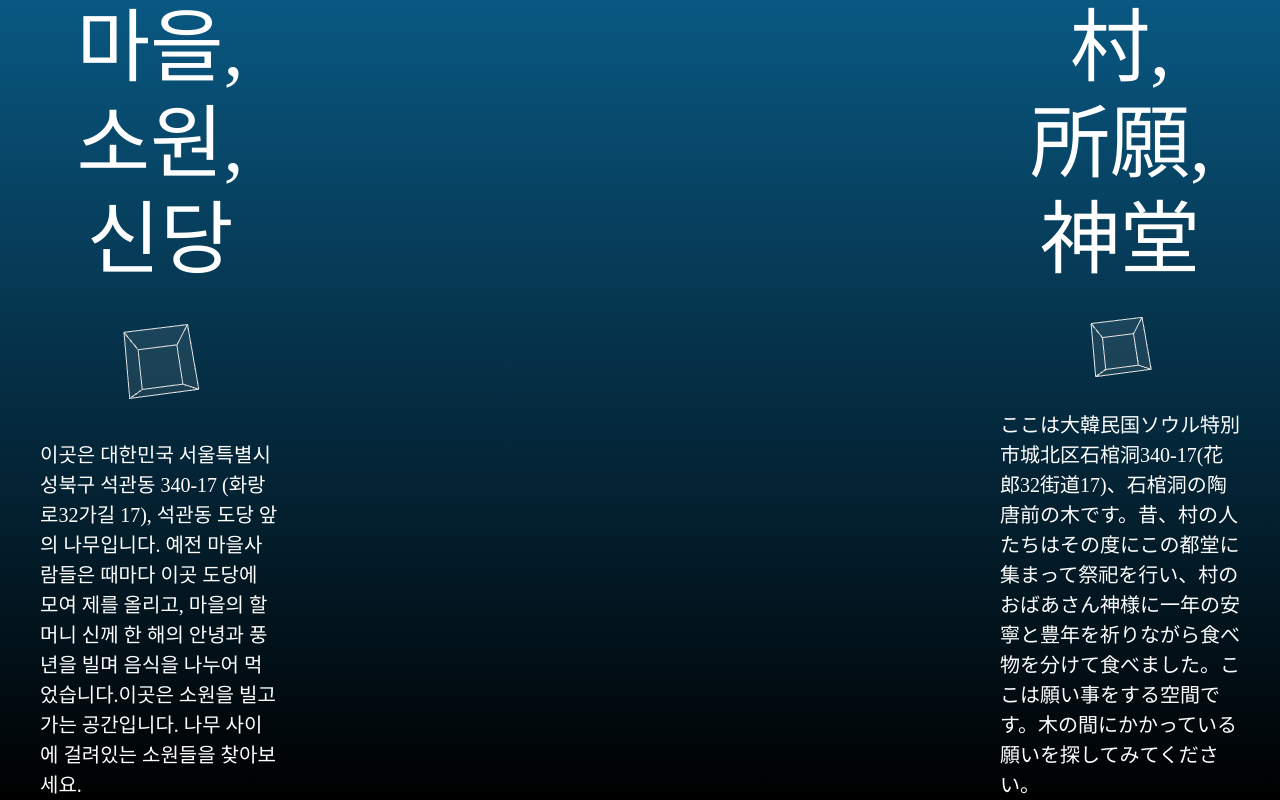
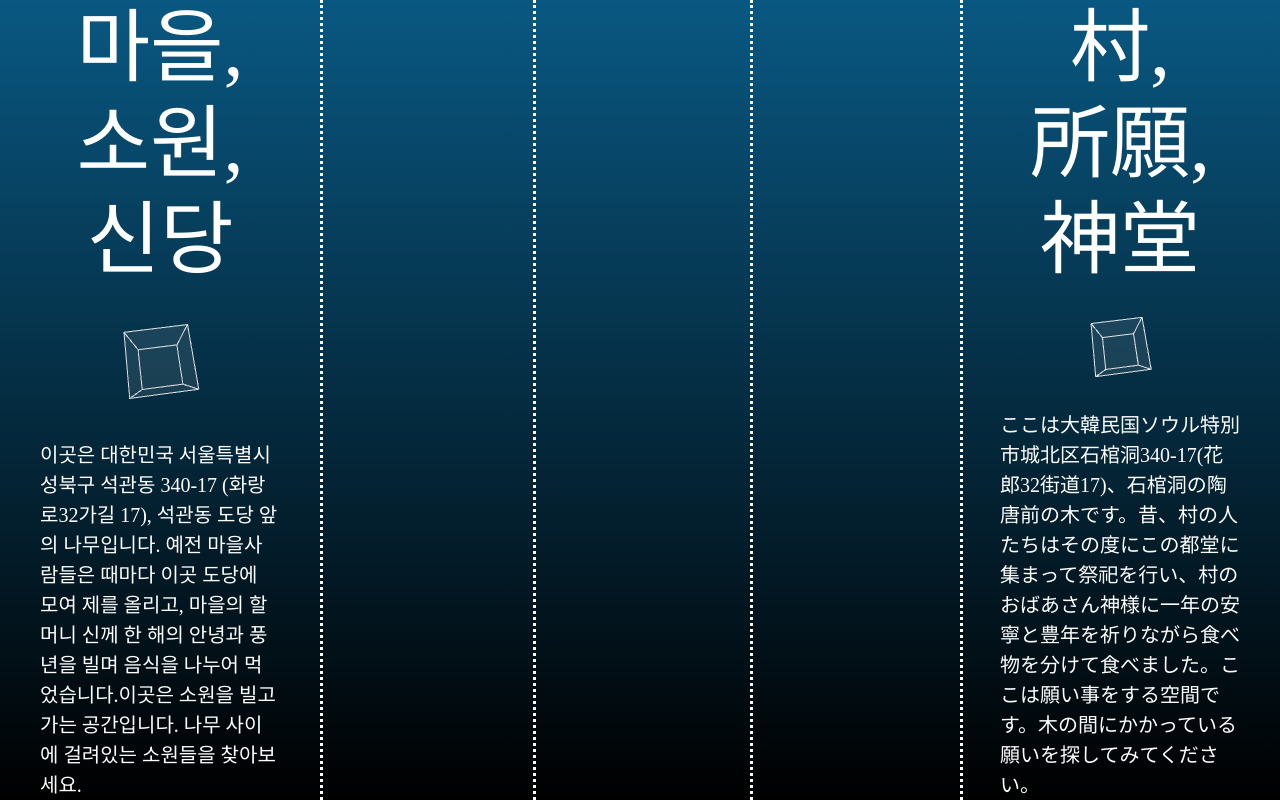
Before and after one commit to 0dot77/yeps-osaka, a React (Vite) app: page /interviews in a window 1280 px wide. Built offline with nearby package versions, Linux system fonts and the light colour scheme; a web font is replaced by a local one.

Commit message:
feat: object upload

```diff
--- a/src/atom.js
+++ b/src/atom.js
@@ -24,7 +24,15 @@ export const wishData = atom({
   default: [],
 });
 
+// 클릭된 메뉴의 클래스를 저장
 export const clickedMenu = atom({
   key: 'clickedMenu',
   default: null,
 });
+
+// 클릭된 메뉴의 height 값 저장
+// divider에 전달
+export const menuHeight = atom({
+  key: 'menuHeight',
+  default: [],
+});
--- a/src/components/Nav.jsx
+++ b/src/components/Nav.jsx
@@ -14,7 +14,7 @@ const Container = styled.nav`
   grid-template-rows: 2fr 1.5fr 2fr;
   justify-content: center;
   align-items: center;
-  z-index: 1000;
+  z-index: 9999;
   overflow: hidden;
 `;
 
@@ -142,9 +142,10 @@ export default function Nav({
     setIsHoveredClassName(className);
   };
 
-  const handleMenuClicked = (className) => {
+  const handleMenuClicked = (className, e) => {
     setIsMenuClicked(!isMenuClicked);
     setIsClickedMenuClass(className);
+    console.log(e);
   };
 
   return (
@@ -161,8 +162,7 @@ export default function Nav({
               className={item.class}
               onMouseEnter={() => handleMenuClass(item.class)}
               onMouseLeave={() => setIsHoveredClassName(null)}
-              onClick={() => handleMenuClicked(item.class)}
-              //클릭하면 클릭된 클래스를 가진 메뉴가 빛난다.
+              onClick={(e) => handleMenuClicked(item.class, e)}
               isHoveredClassName={isHoveredClassName}
               isClickedMenuClass={isClickedMenuClass}
             >
--- /dev/null
+++ b/src/components/WishObject.jsx
@@ -0,0 +1,34 @@
+import styled from 'styled-components';
+import { Canvas, useFrame, useLoader } from '@react-three/fiber';
+import { GLTFLoader } from 'three/examples/jsm/loaders/GLTFLoader';
+import rockUrl from '../assets/models/ATrock.glb?url';
+import { Suspense, useRef } from 'react';
+
+const canvasStyle = {
+  height: '84vh',
+  position: 'absolute',
+  top: '50%',
+  right: '0',
+  transform: `translateY(-50%)`,
+  zIndex: `1`,
+};
+
+function Rock() {
+  useFrame(({ clock }) => {
+    myModel.current.rotation.y = clock.getElapsedTime();
+  });
+  const gltf = useLoader(GLTFLoader, rockUrl);
+  const myModel = useRef();
+  return <primitive ref={myModel} object={gltf.scene} scale={[0.35, 0.35, 0.35]} position={[0, -2, 0]} />;
+}
+
+export default function WishObejct() {
+  return (
+    <Canvas style={{ ...canvasStyle }} camera={{ position: [0, 0, 5] }}>
+      <ambientLight intensity={0.5} />
+      <Suspense fallback={null}>
+        <Rock />
+      </Suspense>
+    </Canvas>
+  );
+}
--- a/src/routes/Interviews.jsx
+++ b/src/routes/Interviews.jsx
@@ -1,5 +1,41 @@
-import React from 'react';
+import styled from 'styled-components';
+
+const Container = styled.section`
+  width: 100%;
+  height: 100%;
+  /* border: 1px solid green; */
+  display: grid;
+  grid-template-columns: repeat(3, 1fr);
+`;
+
+const KorSection = styled.article`
+  width: 100%;
+  height: 100%;
+  grid-column: 1/2;
+  border-left: 3px dotted #ffffff;
+`;
+
+const Interviewer = styled.article`
+  width: 100%;
+  height: 100%;
+  grid-column: 2/3;
+  border-left: 3px dotted #ffffff;
+  border-right: 3px dotted #ffffff;
+`;
+
+const JapSection = styled.article`
+  width: 100%;
+  height: 100%;
+  grid-column: 3/4;
+  border-right: 3px dotted #ffffff;
+`;
 
 export default function Interviews() {
-  return <></>;
+  return (
+    <Container>
+      <KorSection />
+      <Interviewer />
+      <JapSection />
+    </Container>
+  );
 }
--- a/src/routes/Main.jsx
+++ b/src/routes/Main.jsx
@@ -3,6 +3,7 @@ import { leftNavProps, rightNavProps } from '../db/navData';
 import styled from 'styled-components';
 import { useLocation, Outlet } from 'react-router-dom';
 import TreeMain from '../components/TreeMain';
+import { clickedMenu } from '../atom';
 
 const Layout = styled.div`
   display: grid;
@@ -26,6 +27,12 @@ const Layout = styled.div`
   }
 `;
 
+const Divider = styled.hr`
+  position: absolute;
+  border: 1px dotted ${(props) => props.theme.textColor};
+  width: 60%;
+`;
+
 export default function Main() {
   const { pathname } = useLocation();
   return (
--- a/src/routes/WishAndTemple.jsx
+++ b/src/routes/WishAndTemple.jsx
@@ -1,5 +1,81 @@
-import React from 'react';
+import styled from 'styled-components';
+import WishObejct from '../components/WishObject';
+
+const Container = styled.section`
+  width: 100%;
+  height: 100%;
+  /* border: 1px solid green; */
+  display: grid;
+  grid-template-columns: repeat(3, 1fr);
+  /* grid-template-rows: repeat(3, 1fr); */
+`;
+
+const KorSection = styled.article`
+  width: 100%;
+  height: 100%;
+  grid-column: 1/2;
+  border-left: 3px dotted #ffffff;
+`;
+
+const ObjectContainer = styled.article`
+  width: 100%;
+  height: 100%;
+  grid-column: 2/3;
+  border-left: 3px dotted #ffffff;
+  border-right: 3px dotted #ffffff;
+`;
+
+const JapSection = styled.article`
+  width: 100%;
+  height: 100%;
+  grid-column: 3/4;
+  border-right: 3px dotted #ffffff;
+`;
+
+const Caption = styled.article`
+  width: 100%;
+  height: 100%;
+  grid-column: 2/3;
+  border-left: 3px dotted #ffffff;
+  border-right: 3px dotted #ffffff;
+  text-align: center;
+  font-size: 2rem;
+  color: ${(props) => props.theme.textColor};
+  text-shadow: ${(props) => props.theme.textShadow};
+  z-index: 100;
+  background-color: transparent;
+`;
+
+const SelectContainer = styled.div`
+  width: 100%;
+  display: flex;
+  justify-content: space-around;
+  margin-top: 84vh;
+`;
 
 export default function WishAndTemple() {
-  return <></>;
+  return (
+    <Container>
+      <KorSection />
+      <WishObejct />
+      <Caption>
+        <SelectContainer>
+          <svg width="24" height="24" fill="none" viewBox="0 0 24 24" xmlns="http://www.w3.org/2000/svg">
+            <path
+              d="M12.727 3.687a1 1 0 1 0-1.454-1.374l-8.5 9a1 1 0 0 0 0 1.374l8.5 9.001a1 1 0 1 0 1.454-1.373L4.875 12l7.852-8.313Z"
+              fill="#ffffff"
+            />
+          </svg>
+          <p>돌 탑</p>
+          <svg width="24" height="24" fill="none" viewBox="0 0 24 24" xmlns="http://www.w3.org/2000/svg">
+            <path
+              d="M11.273 3.687a1 1 0 1 1 1.454-1.374l8.5 9a1 1 0 0 1 0 1.374l-8.5 9.001a1 1 0 1 1-1.454-1.373L19.125 12l-7.852-8.313Z"
+              fill="#ffffff"
+            />
+          </svg>
+        </SelectContainer>
+      </Caption>
+      <JapSection />
+    </Container>
+  );
 }
--- a/src/theme.js
+++ b/src/theme.js
@@ -1,4 +1,5 @@
 export const defaultTheme = {
   textColor: '#ffffff',
   backgroundColor: 'linear-gradient(180deg, #095882 0%, #000000 100%)',
+  textShadow: `0px 4px 19px rgba(255, 255, 255, 0.9)`,
 };
```
Also changed, not shown: src/components/Model.jsx (deleted, +0 -22 lines), 1 other file (tests, documents, lock files or other folders).
